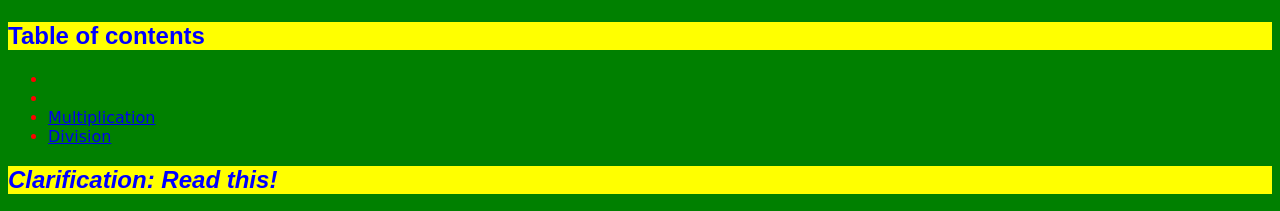
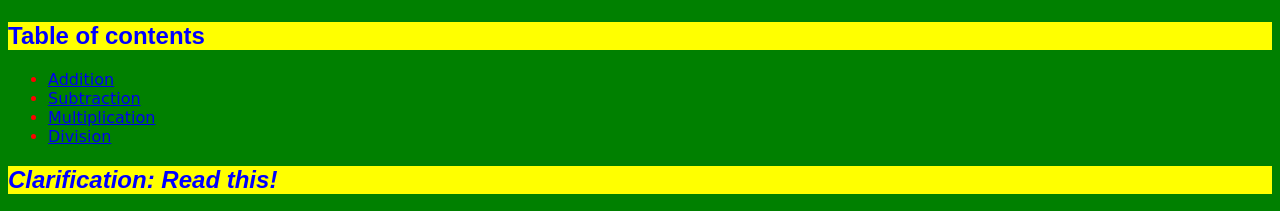
Before and after one commit to Entity845/Entity845.github.io, a plain HTML site: page index.html in a window 1280 px wide. Shown: the part 582-793 px from the top of the page. Drawn offline with Linux system fonts and the light colour scheme.

Commit message:
Update index.html

```diff
--- a/index.html
+++ b/index.html
@@ -42,8 +42,8 @@
     <h2>Table of contents</h2>
 
     <ul>
-        <li><a href="#addition"Addition</a></li>
-        <li><a href="#subtraction"Subtraction</a></li>
+        <li><a href="#addition">Addition</a></li>
+        <li><a href="#subtraction">Subtraction</a></li>
         <li><a href="#multiplication">Multiplication</a></li>
         <li><a href="#division">Division</a></li>
     </ul>
```
